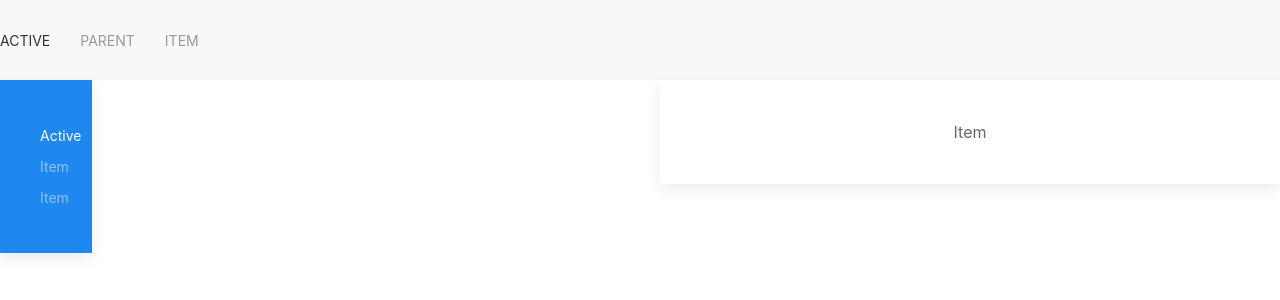
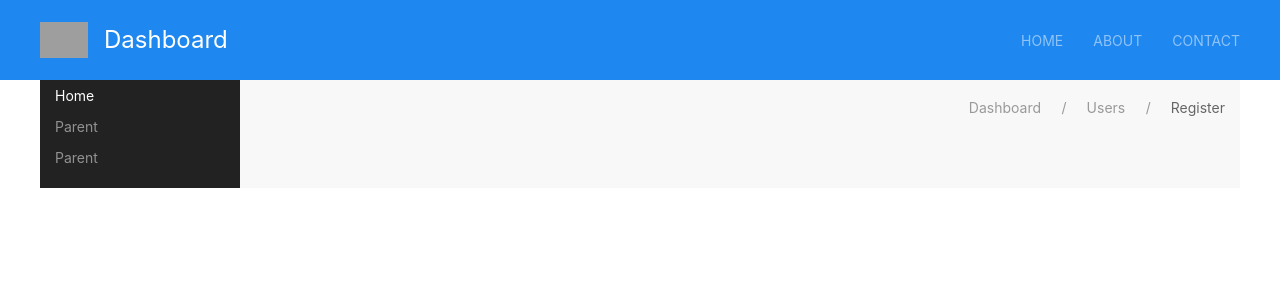
Before and after one commit to Lekhman-vold/Aggressor-Manager, a Django app: page /user/profile/ in a window 1280 px wide. Shown: the top 300 px of the page. Run offline with Django 3.2, Linux system fonts and the light colour scheme; some libraries are stand-ins or nearby versions; grey boxes are pictures that could not be loaded.

Commit message:
add dashboard

```diff
--- a/user/models.py
+++ b/user/models.py
@@ -8,7 +8,7 @@ class UserModel(models.Model):
     bio = models.CharField(max_length=1000, blank=True)
     location = models.CharField(max_length=200, blank=True)
     birth_date = models.DateTimeField(null=True, blank=True)
-    # phone_number = models.CharField(max_length=40, blank=True)
+    phone_number = models.CharField(max_length=40, blank=True)
 
     def __str__(self):
         return f'Username: {self.user}, Work status: {self.work_status}'
--- a/user/templates/base.html
+++ b/user/templates/base.html
@@ -14,50 +14,166 @@
 
     </head>
     <body>
-    <nav class="uk-navbar-container" uk-navbar>
+
+    <div class="uk-offcanvas-content">
+
+<div id="sidebar-offcanvas" uk-offcanvas="overlay: true">
+	<div class="uk-offcanvas-bar uk-flex uk-flex-column">
+		<ul class="uk-nav-default uk-nav-parent-icon uk-nav-center uk-margin-auto-vertical" uk-nav>
+			<li class="uk-active"><a href="#">Home</a></li>
+			<li class="uk-parent">
+				<a href="#">Parent</a>
+				<ul class="uk-nav-sub">
+					<li><a href="">Sub item</a></li>
+					<li>
+						<a href="">Sub item</a>
+						<ul>
+							<li><a href="">Sub item</a></li>
+							<li><a href="">Sub item</a></li>
+						</ul>
+					</li>
+				</ul>
+			</li>
+			<li class="uk-parent">
+				<a href="">Parent</a>
+				<ul class="uk-nav-sub">
+					<li><a href="">Sub item</a></li>
+					<li><a href="">Sub item</a></li>
+				</ul>
+			</li>
+		</ul>
+	</div>
+</div>
+
+<div id="menu-offcanvas" uk-offcanvas="flip: true; mode: push; overlay: true;">
+	<div class="uk-offcanvas-bar uk-flex uk-flex-column">
+		<button class="uk-offcanvas-close" type="button" uk-close></button>
+		<ul class="uk-nav-primary uk-nav-parent-icon uk-nav-center uk-margin-auto-vertical" uk-nav>
+			<li class="uk-active"><a href="">Home</a></li>
+      <li><a href="">About</a></li>
+      <li><a href="">Contact</a></li>
+		</ul>
+	</div>
+</div>
+
+<div class="uk-section uk-section-primary uk-padding-remove">
+	<div class="uk-container">
+		<nav uk-navbar>
 			<div class="uk-navbar-left">
-
+				<a class="uk-navbar-item uk-logo" href="">
+          <img class="uk-margin-small-right " height="48" width="48" src="https://image.flaticon.com/icons/svg/186/186303.svg">
+					Dashboard
+				</a>
+			</div>
+			<div class="uk-navbar-right">
 				<ul class="uk-navbar-nav">
-            <li class="uk-active"><a href="#">Active</a></li>
-            <li>
-                <a href="#">Parent</a>
-<!--                <div class="uk-navbar-dropdown">-->
-<!--                    <ul class="uk-nav uk-navbar-dropdown-nav">-->
-<!--                        <li class="uk-active"><a href="#">Active</a></li>-->
-<!--                        <li><a href="#">Item</a></li>-->
-<!--                        <li><a href="#">Item</a></li>-->
-<!--                    </ul>-->
-<!--                </div>-->
+					<li class="uk-hidden@s">
+						<a href="#menu-offcanvas" uk-toggle>
+							<i class="fas fa-bars fa-2x"></i>
+						</a>
 					</li>
-            <li><a href="#">Item</a></li>
+					<li class="uk-visible@s">
+						<a href="">
+							Home
+						</a>
+					</li>
+					<li class="uk-visible@s">
+						<a href="">
+							About
+						</a>
+					</li>
+					<li class="uk-visible@s">
+						<a href="">
+							Contact
+						</a>
+					</li>
 				</ul>
-
 			</div>
 		</nav>
-<div class="uk-child-width-1-2 uk-text-center" uk-grid>
+	</div>
+</div>
 
-    <div>
-        <div class="uk-child-width-1-5 uk-text-center" uk-grid>
-            <div>
-                <div class="uk-card uk-card-primary uk-card-body">
-                    <div class="uk-width-1-2@s uk-width-2-5@m">
-                    <ul class="uk-nav uk-nav-default">
-                    <li class="uk-active"><a href="#">Active</a></li>
-                    <li><a href="#">Item</a></li>
-                    <li><a href="#">Item</a></li>
+<div class="uk-section uk-padding-remove">
+	<div class="uk-container">
+		<div class="uk-grid-collapse" uk-grid>
+			<div id="sidebar" class="uk-width-1-6 uk-visible@m uk-padding-small uk-padding-remove-top uk-animation-slide-left uk-section-secondary">
+				<ul class="uk-nav-default uk-nav-parent-icon" uk-nav>
+					<li class="uk-active"><a href="#">Home</a></li>
+					<li class="uk-parent">
+						<a href="">Parent</a>
+						<ul class="uk-nav-sub">
+							<li><a href="">Sub item</a></li>
+							<li>
+								<a href="">Sub item</a>
+								<ul>
+									<li><a href="">Sub item</a></li>
+									<li><a href="">Sub item</a></li>
 								</ul>
+							</li>
+						</ul>
+					</li>
+					<li class="uk-parent">
+						<a href="">Parent</a>
+						<ul class="uk-nav-sub">
+							<li><a href="">Sub item</a></li>
+							<li><a href="">Sub item</a></li>
+						</ul>
+					</li>
+				</ul>
+			</div>
+			<div class="uk-width-expand uk-background-muted uk-padding-small">
+				<div class="uk-grid-collapse" uk-grid>
+					<div class="uk-width-auto uk-flex">
+						<a class="uk-visible@m" uk-toggle="target: #sidebar">
+              <span class="uk-icon-button"><i class="fas fa-align-left"></i></span>
+						</a>
+						<a class="uk-hidden@m" href="#sidebar-offcanvas" uk-toggle>
+							<span class="uk-icon-button"><i class="fas fa-align-right"></i></span>
+						</a>
+					</div>
+					<div class="uk-width-expand uk-flex uk-flex-right uk-visible@s">
+						<ul class="uk-breadcrumb">
+							<li><a href="">Dashboard</a></li>
+							<li><a href="">Users</a></li>
+							<li><span>Register</span></li>
+						</ul>
+					</div>
+				</div>
+
+
+
+            {% block main %}
+
+
+
+
+            {% endblock  %}
+			</div>
 		</div>
 	</div>
 </div>
 
 </div>
-    </div>
-     <div>
-        <div class="uk-card uk-card-default uk-card-body">Item</div>
-    </div>
-</div>
 
+<!--    <nav class="uk-navbar-container uk-margin" uk-navbar>-->
+<!--    <div class="uk-navbar-left">-->
 
+<!--        <a class="uk-navbar-item uk-logo" href="#">Logo</a>-->
+
+<!--        <ul class="uk-navbar-nav">-->
+
+<!--        </ul>-->
+
+<!--        <div class="uk-navbar-item">-->
+<!--            <div><a href="#"><span uk-icon="sign-out"></span></a></div>-->
+<!--        </div>-->
+
+<!--        <div class="uk-navbar-item">-->
+
+<!--        </div>-->
+
+<!--    </div>-->
+<!--</nav>-->
 
 
     </body>
--- a/user/urls.py
+++ b/user/urls.py
@@ -1,12 +1,14 @@
 from django.urls import path
 from django.contrib.auth import views
-from .views import user_profile, user_login, user_register
+from .views import user_profile, user_login, user_register, get_dashboard, user_cards
 
 app_name = 'user'
 
 urlpatterns = [
     path('login/', user_login, name='login'),
     path('register/', user_register, name='register-user'),
-    # path('login/', views.LoginView.as_view(template_name='auth/login.html'), name='login'),
+    path('dashboard/', get_dashboard, name='dashboard'),
     path('profile/', user_profile),
+    path('users/', user_cards)
+
 ]
--- a/user/views.py
+++ b/user/views.py
@@ -1,3 +1,4 @@
+from django.contrib.auth.models import User
 from django.shortcuts import render, redirect
 from django.http import HttpResponse
 from django.contrib.auth import authenticate, login
@@ -5,8 +6,17 @@ from .forms import LoginForm, RegisterForm, UserRegistrationForm
 from .models import UserModel
 
 
+def get_dashboard(request):
+    return render(request, 'base.html')
+
+
 def user_profile(request):
     return render(request, 'base.html')
+
+
+def user_cards(request):
+    users = User.objects.all()
+    return render(request, 'users/user_list.html', {'users': users})
 
 
 def user_login(request):
```
Also changed, not shown: user/templates/users/user_list.html (added, +36 -0 lines), db.sqlite3, user/migrations/0005_usermodel_phone_number.py (added). Lines whose indentation alone changed are shown as unchanged.
